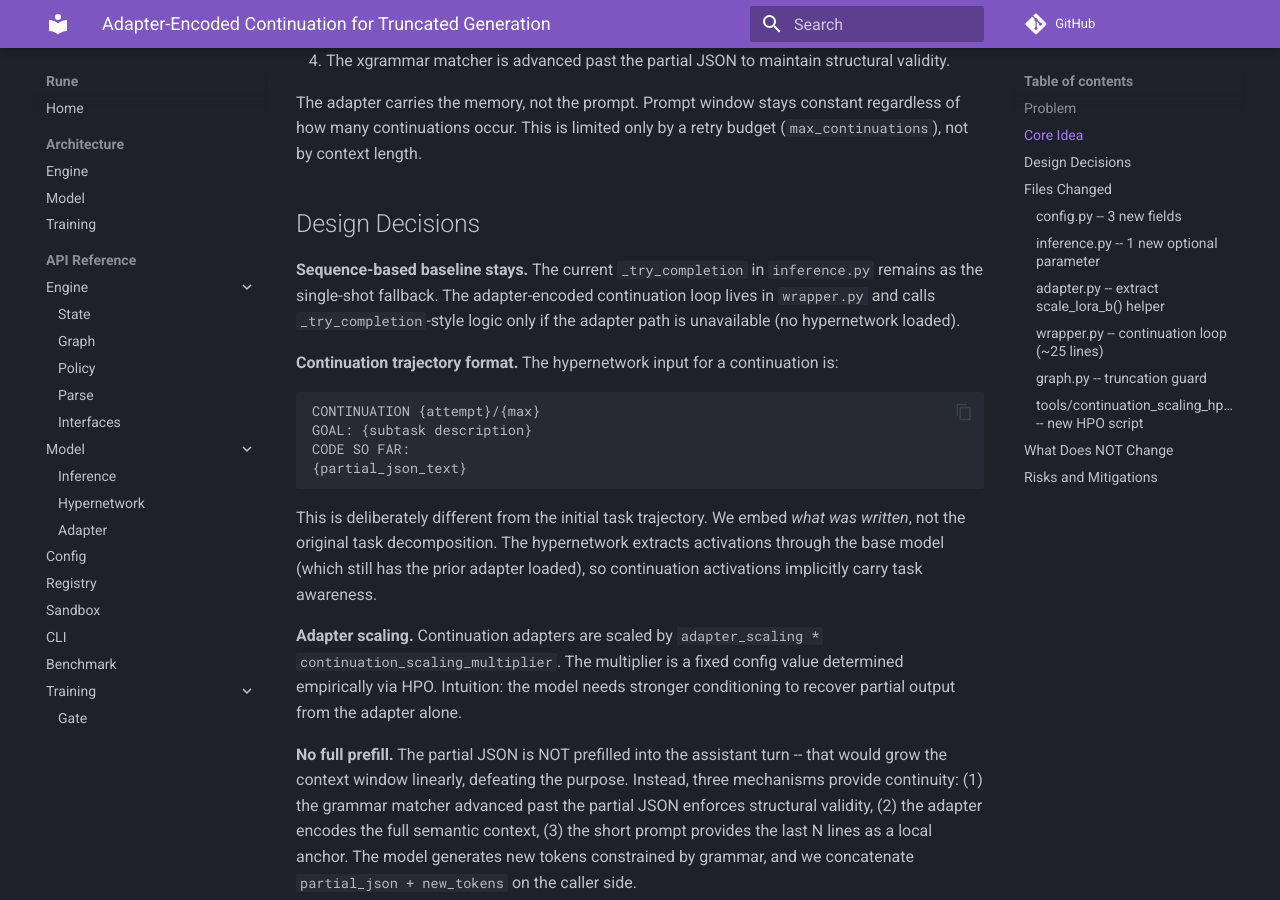
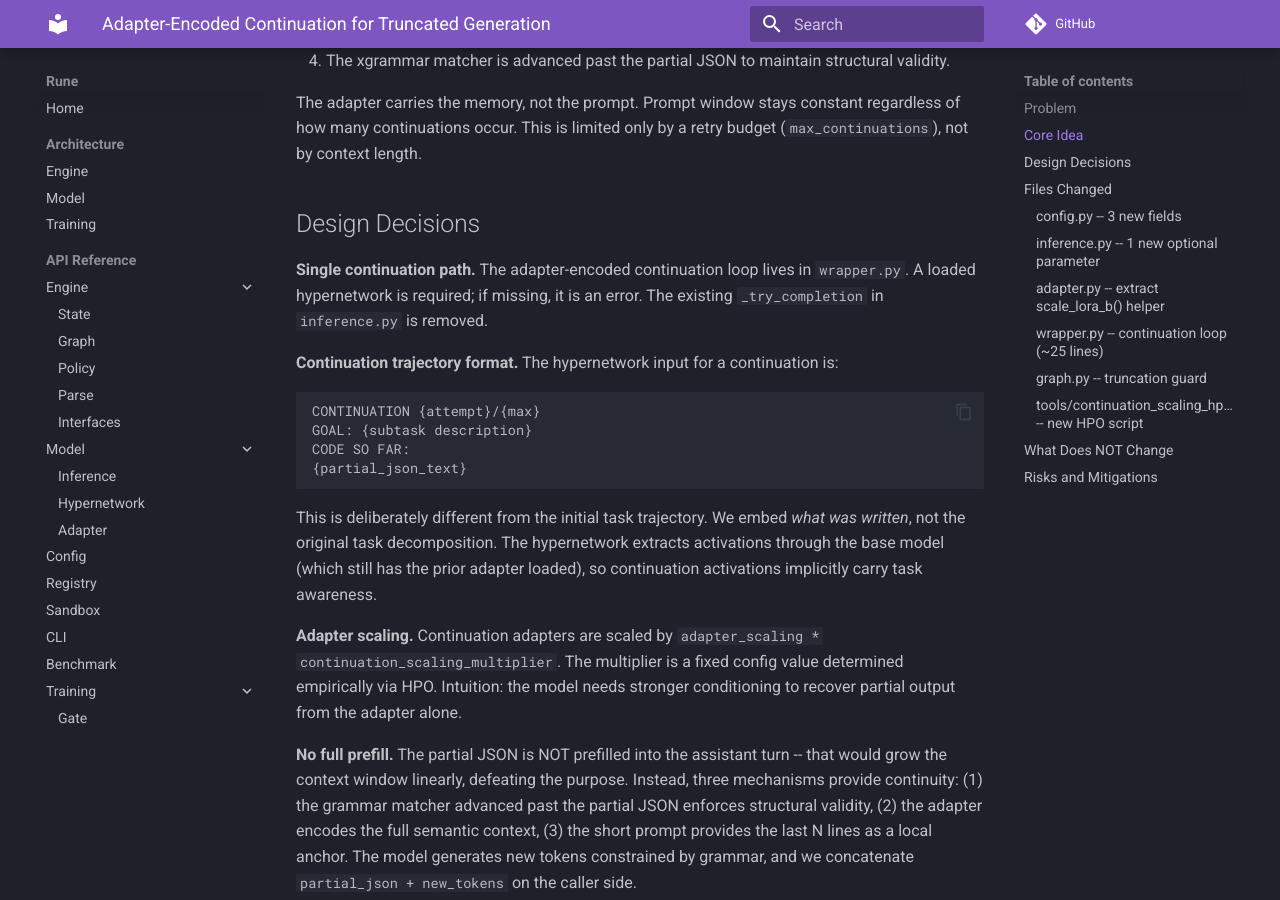
Before and after one commit to ElixirTrials/rune, an MkDocs documentation site: the page built from docs/superpowers/specs/2026-05-26-adapter-continuation-design.md, in a window 1280 px wide and 900 px high, scrolled down 688 px. Built offline with MkDocs 1.6.1 and Material for MkDocs 9.7.7, drawn with Linux system fonts in a browser that asks for light colours; comment, search, counter and statistics services are not loaded; some of the changed text lies outside the part shown.

Commit message:
docs: remove sequence-based fallback from continuation design
No fallback path -- hypernetwork is required, _try_completion is
removed. Single continuation strategy via adapter-encoded loop.

Co-Authored-By: Claude Opus 4.6 <noreply@anthropic.com>

```diff
--- a/docs/superpowers/specs/2026-05-26-adapter-continuation-design.md
+++ b/docs/superpowers/specs/2026-05-26-adapter-continuation-design.md
@@ -17,7 +17,7 @@ The adapter carries the memory, not the prompt. Prompt window stays constant reg
 
 ## Design Decisions
 
-**Sequence-based baseline stays.** The current `_try_completion` in `inference.py` remains as the single-shot fallback. The adapter-encoded continuation loop lives in `wrapper.py` and calls `_try_completion`-style logic only if the adapter path is unavailable (no hypernetwork loaded).
+**Single continuation path.** The adapter-encoded continuation loop lives in `wrapper.py`. A loaded hypernetwork is required; if missing, it is an error. The existing `_try_completion` in `inference.py` is removed.
 
 **Continuation trajectory format.** The hypernetwork input for a continuation is:
 
@@ -60,7 +60,7 @@ Defaults are starting points; actual values determined by HPO.
 - No prefill -- the model generates fresh tokens guided by adapter + grammar + short prompt.
 - The returned `GenerationResult.text` contains only the new tokens. The caller concatenates `grammar_prefix + result.text` to accumulate the full JSON.
 
-`_try_completion` is unchanged (remains as sequence-based fallback).
+`_try_completion` is removed. All continuation logic moves to `wrapper.py`.
 
 ### `adapter.py` -- extract `scale_lora_b()` helper
 
@@ -136,7 +136,7 @@ Test tasks: 2-3 generation tasks that reliably truncate at current `max_tokens`.
 ## Risks and Mitigations
 
 **Risk: Continuation adapter doesn't recover partial output well enough.**
-Mitigation: Sequence-based `_try_completion` remains as baseline. The adapter path is an experiment. HPO script validates empirically before committing to defaults.
+Mitigation: HPO script validates empirically before committing to defaults. If adapter conditioning proves insufficient, we tune scaling/prompt parameters rather than adding fallback paths.
 
 **Risk: Hypernetwork's 2048-token input limit truncates long partial outputs.**
 Mitigation: Continuation trajectory truncates code from the beginning, keeping the most recent output (which is what the model needs to continue from). Goal summary is kept short.
```
